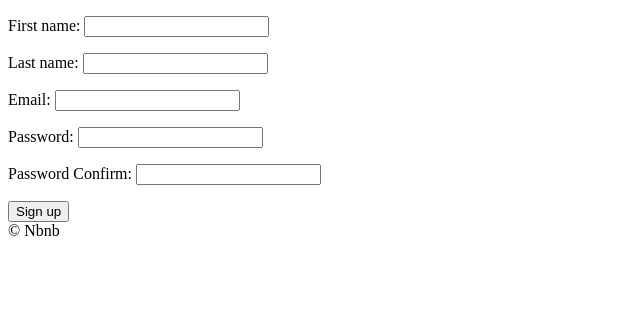
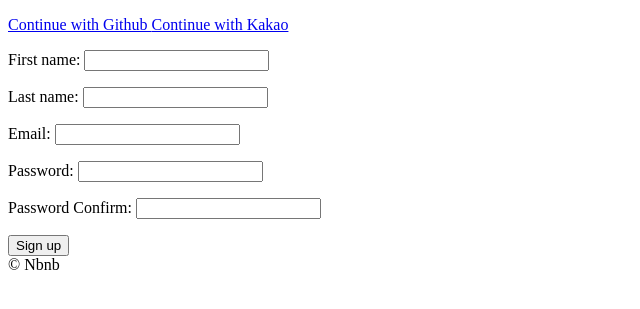
Before and after one commit to ironsoft/airbnb-clone2, a Django app: page /users/signup/ in a window 1280 px wide. Shown: the part 78-387 px from the top of the page, without its empty margins (0-640 px from the left). Run offline with Django 3.2, Linux system fonts and the light colour scheme; parts of the project's set-up code (start-up, migrations or seed data) failed here and were passed over.

Commit message:
17. LOG IN WITH GITHUB

```diff
--- /dev/null
+++ b/templates/partials/social_login.html
@@ -0,0 +1,12 @@
+<div>
+  <span>
+    <a href="{% url 'users:github-login' %}">
+      Continue with Github
+    </a>
+  </span>
+  <span>
+    <a href="/">
+      Continue with Kakao
+    </a>
+  </span>
+</div>
--- a/templates/users/login.html
+++ b/templates/users/login.html
@@ -8,6 +8,7 @@
 
 {% block content %}
 
+  {% include 'partials/social_login.html' %}
   <form method="post" action="{% url 'users:login' %}">
     {% csrf_token %}
     {{form.as_p}}
--- a/templates/users/signup.html
+++ b/templates/users/signup.html
@@ -7,7 +7,7 @@
 {% block search-bar %}{% endblock search-bar %}
 
 {% block content %}
-
+  {% include 'partials/social_login.html' %}
   <form method="post" action="{% url 'users:signup' %}">
     {% csrf_token %}
     {{form.as_p}}
--- a/users/admin.py
+++ b/users/admin.py
@@ -22,6 +22,7 @@ class UserCustomAdmin(UserAdmin):
                     "superhost",
                     "email_verified",
                     "email_secret",
+                    "login_method",
                 )
             },
         ),
@@ -43,4 +44,5 @@ class UserCustomAdmin(UserAdmin):
         "superhost",
         "email_verified",
         "email_secret",
+        "login_method",
     )
--- a/users/models.py
+++ b/users/models.py
@@ -37,15 +37,27 @@ class User(AbstractUser):
         (CURRENCY_KRW, "KRW"),
     )
 
+    LOGIN_EMAIL = "email"
+    LOGIN_GITHUB = "github"
+    LOGIN_KAKAO = "kakao"
+
+    LOGIN_CHOICES = (
+        (LOGIN_EMAIL, "Email"),
+        (LOGIN_GITHUB, "Github"),
+        (LOGIN_KAKAO, "Kakao"),
+    )
+
     avatar = models.ImageField(blank=True, upload_to="avatars")
     gender = models.CharField(choices=GENDER_CHOICES, max_length=10, blank=True)
-    bio = models.TextField(default="", blank=True)
+    bio = models.TextField(default="", blank=True, null=True)
     birthdate = models.DateField(blank=True, null=True)
     language = models.CharField(choices=LANGUAGE_CHOICES, max_length=2, blank=True)
     currency = models.CharField(choices=CURRENCY_CHOICES, max_length=3, blank=True)
     superhost = models.BooleanField(default=False)
     email_verified = models.BooleanField(default=False)
     email_secret = models.CharField(max_length=20, default="", blank=True)
+    login_method = models.CharField(choices=LOGIN_CHOICES, max_length=50, default=LOGIN_EMAIL)
+
 
     def verify_email(self):
         if self.email_verified is False:
--- a/users/urls.py
+++ b/users/urls.py
@@ -6,6 +6,8 @@ app_name = "users"
 urlpatterns = [
     path("login/", views.LoginView.as_view(), name="login"),
     path("logout/", views.log_out, name="logout"),
+    path("login/github/", views.github_login, name="github-login"),
+    path("login/github/callback", views.github_callback, name="github-callback"),
     path("signup/", views.SignUpView.as_view(), name="signup"),
     path("verify/<str:secret>/", views.email_confirmation, name="verify"),
 ]
--- a/users/views.py
+++ b/users/views.py
@@ -1,4 +1,5 @@
-from xml.dom import ValidationErr
+import os
+import requests
 from django.forms import forms
 from django.http import HttpResponse
 from django.shortcuts import render, redirect, reverse
@@ -40,7 +41,6 @@ class SignUpView(FormView):
         form.save() # 이걸 안하면 form에서 save()한게 진행되지 않음.
         email = form.cleaned_data.get("email")
         password = form.cleaned_data.get("password")
-        print(self.request)
         user = authenticate(self.request, username=email, password=password)
         if user is not None:
             user.verify_email()
@@ -60,3 +60,68 @@ def email_confirmation(request, secret):
         # to do: add error message
         pass
     return redirect(reverse("core:home"))
+
+def github_login(request):
+    client_id = os.environ.get("GITHUB_ID")
+    redirect_url = "http://127.0.0.1:8000/users/login/github/callback"
+    return redirect(f"https://github.com/login/oauth/authorize?client_id={client_id}&redirect_url={redirect_url}&scope=read:user")
+
+
+class GitHubException(Exception):
+    pass
+
+def github_callback(request):
+    try:
+        code = request.GET.get("code", None) # None 처리를 안해주면 code를 받지 못하는 경우 error가 날 수 있다.
+        client_id = os.environ.get("GITHUB_ID")
+        client_secret = os.environ.get("GITHUB_SECRET")
+        if code is not None:
+            token_request = requests.post(
+                f"https://github.com/login/oauth/access_token?client_id={client_id}&client_secret={client_secret}&code={code}",
+                headers={"Accept": "application/json"}
+            )
+            token_json = token_request.json()
+            error = token_json.get("error", None)
+            if error is not None:
+                raise GitHubException()
+            else:
+                access_token = token_json.get("access_token")
+                profile_request = requests.get("https://api.github.com/user",
+                headers={
+                    "Authorization": f"token {access_token}",
+                    "Accept": "application/json"
+                    },
+                )
+                profile_json = profile_request.json()
+                username = profile_json.get("login", None)
+                if username is not None:
+                    name = profile_json.get("name")
+                    email = profile_json.get("email")
+                    bio = profile_json.get("bio")
+                    try:
+                        user = models.User.objects.get(email=email)
+                        # 이 메일을 사용한 user가 이미 있으면 둘중 하나지 기존에 깃헙으로 가입되어 있으니 로그인 시켜주던가 아니면 이 가입자가 다른 방식으로 이미 가입되어 있으니 그쪽으로 가서 로그인하라던가
+                        if user.login_method != models.User.LOGIN_GITHUB:
+                            raise GitHubException()
+                        # 이미 가입자의 경우 로그인 시켜 주는데 신규가입과 공통이므로 아래 로그인 부분과 redirect 부분을 앞으로 빼준다.
+                    except models.User.DoesNotExist:
+                        # 신규가입임으로 user 생성해줌.
+                        user = models.User.objects.create(
+                            username=email,
+                            first_name=name,
+                            bio=bio,
+                            email=email,
+                            login_method=models.User.LOGIN_GITHUB,
+                        )
+                        user.set_unusable_password()
+                        user.save()
+                    login(request, user)
+                    return redirect(reverse("core:home"))
+                else:
+                    raise GitHubException()
+        else:
+            raise GitHubException()
+
+    except GitHubException:
+        # send error message
+        return redirect(reverse("users:login"))
```
Also changed, not shown: users/migrations/0005_user_login_method.py (added), users/migrations/0006_alter_user_bio.py (added), 2 other files.
